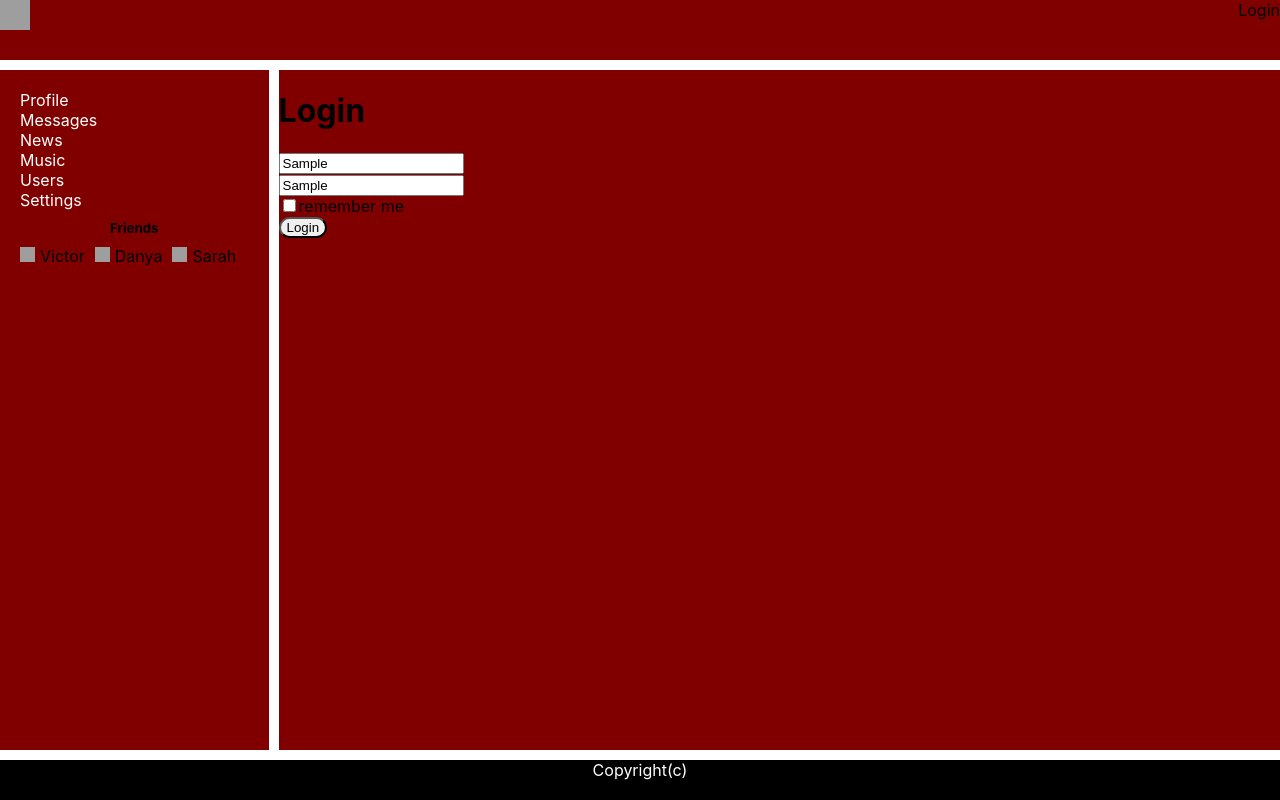
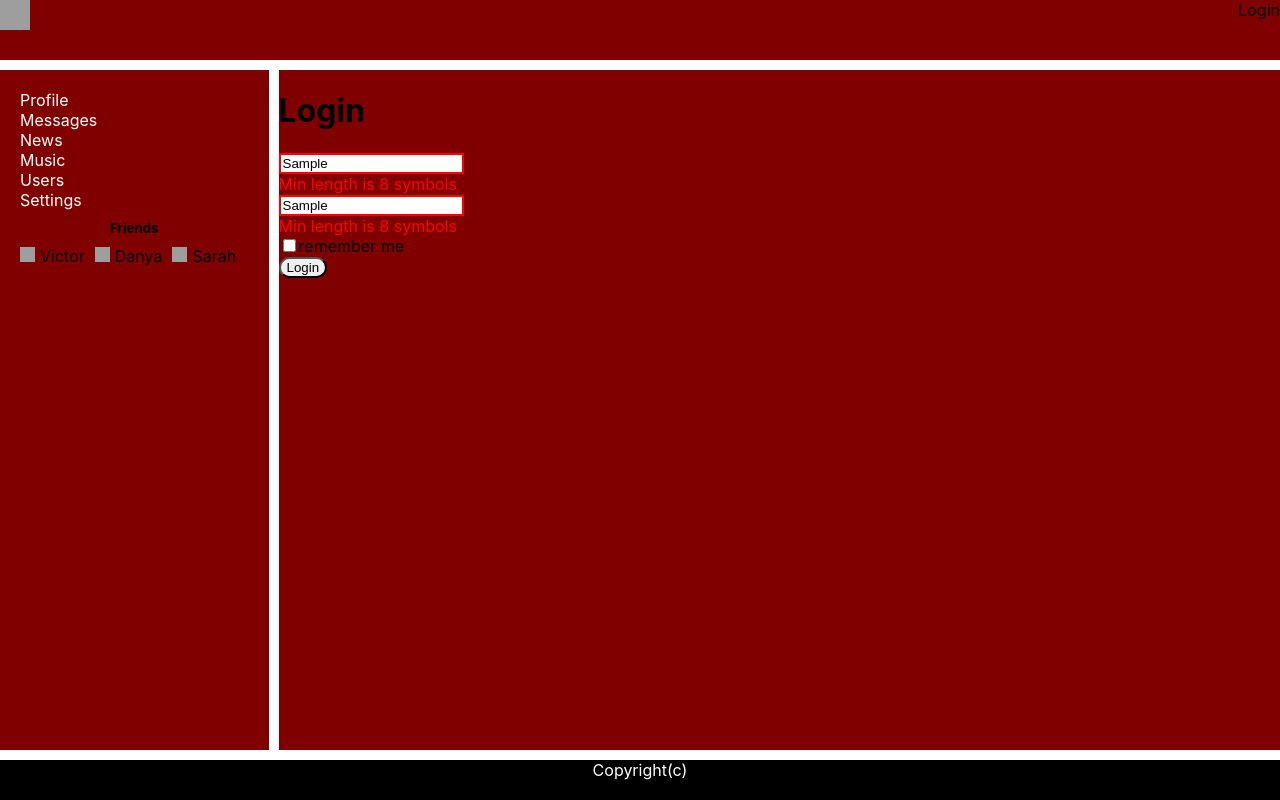
Before and after one commit to DenisIevlev/social-network-project, a React (Create React App) app: page /login in a window 1280 px wide. Both pictures are taken after typing "Sample", "Sample" into the empty fields and a click on the button "Login". Built offline with nearby package versions, Linux system fonts and the light colour scheme; no server answers; grey boxes are pictures that could not be loaded.

Commit message:
adding to the project utilites for validation login, messages and posts

```diff
--- /dev/null
+++ b/src/Components/common/FormControls/FormControls.js
@@ -0,0 +1,25 @@
+import React from 'react';
+import classes from './FormsControls.module.css';
+
+export const FormControl = ({input, meta, ChildElement, ...props}) => {
+  const hasError = meta.touched && meta.error;
+  return (
+    <div className={classes.formControl + " " + (hasError ? classes.error : "")}>
+      <div>
+      <ChildElement {...input} {...props}/>
+      </div>
+      {hasError ? <span>{meta.error}</span> : ""}
+    </div>
+  )
+}
+export const Textarea = (props) => {
+  return (
+  <FormControl {...props} ChildElement="textarea"></FormControl>
+  )
+}
+
+export const Input = (props) => {
+  return (
+  <FormControl {...props} ChildElement="input"></FormControl>
+  )
+}
--- /dev/null
+++ b/src/Components/common/FormControls/FormsControls.module.css
@@ -0,0 +1,8 @@
+.formControl.error input,
+.formControl.error textarea {
+border: solid red 2px;
+}
+.formControl.error span
+{
+    color: red;
+}
--- a/src/Components/dialogs/addMessageForm/addMessageForm.jsx
+++ b/src/Components/dialogs/addMessageForm/addMessageForm.jsx
@@ -1,11 +1,16 @@
 import React from 'react';
 import classes from '../dialogs.module.css';
 import {Field} from 'redux-form';
+import {required, maxLengthCreator, minLengthCreator} from '../../../utilities/validators/validators';
+import {Textarea} from '../../common/FormControls/FormControls';
+
+const maxLength60 = maxLengthCreator(60);
+const minLength3 = minLengthCreator(3);
 
 const AddMessageForm = (props) => {
   return (
     <form onSubmit={props.handleSubmit} className={classes.sendMessage}>
-      <div> <Field component="textarea" name="newMessageText" placeholder="Enter your message"/></div>
+      <div> <Field component={Textarea} name="newMessageText" placeholder="Enter your message" validate={[required, maxLength60, minLength3]}/></div>
        <div><button >Send message</button></div>
       </form>
   )
--- a/src/Components/header/Login/loginForm/loginForm.jsx
+++ b/src/Components/header/Login/loginForm/loginForm.jsx
@@ -1,11 +1,16 @@
 import React from 'react';
 import {Field} from 'redux-form';
+import {required, maxLengthCreator, minLengthCreator} from '../../../../utilities/validators/validators';
+import {Input} from '../../../common/FormControls/FormControls';
+
+const minLength3 = minLengthCreator(8);
+const maxLength60 = maxLengthCreator(15);
 
 const LoginForm = (props) => {
     return (
      <form onSubmit={props.handleSubmit}>
-       <div><Field placeholder={"Login"} name={"login"} component={"input"}/></div>
-       <div><Field placeholder={"Password"} name={"password"} component={"input"}/></div>
+       <div><Field placeholder={"Login"} name={"login"} component={Input} validate={[required, maxLength60, minLength3]}/></div>
+       <div><Field placeholder={"Password"} name={"password"} component={Input} validate={[required, maxLength60, minLength3]}/></div>
        <div><Field type={"Checkbox"} name={"rememberMe"} component={"input"}/>remember me</div>
        <div><button>Login</button></div>
       </form>
--- a/src/Components/profile/myposts/addPostForm/addPostForm.jsx
+++ b/src/Components/profile/myposts/addPostForm/addPostForm.jsx
@@ -1,15 +1,17 @@
 import React from 'react';
 import {Field} from 'redux-form';
-import classes from '../myPosts.module.css';
+import {required, maxLengthCreator, minLengthCreator} from '../../../../utilities/validators/validators';
+import {Textarea} from '../../../common/FormControls/FormControls';
 
+const minLength3 = minLengthCreator(3);
+const maxLength60 = maxLengthCreator(60);
 
 const addPostForm = (props) => {
-
   return (
       <div>
         <form onSubmit={props.handleSubmit}>
         <div>
-          <Field component="textarea" name="newPostText" placeholder='Write your post' />
+          <Field component={Textarea} name="newPostText" placeholder='Write your post' validate={[required, maxLength60, minLength3]}/>
         </div>
         <div>
           <button>Add post</button>
--- /dev/null
+++ b/src/utilities/validators/validators.js
@@ -0,0 +1,14 @@
+export const required = value => {
+  if (value) return undefined;
+  return 'Field is required';
+}
+
+export const maxLengthCreator = (maxLength) => (value) => {
+  if (value && value.length > maxLength) return `Max length is ${maxLength} symbols`;
+  return undefined;
+}
+
+export const minLengthCreator = (minLength) => (value) => {
+  if(value && value.length < minLength) return `Min length is ${minLength} symbols`;
+  return undefined;
+}
```
